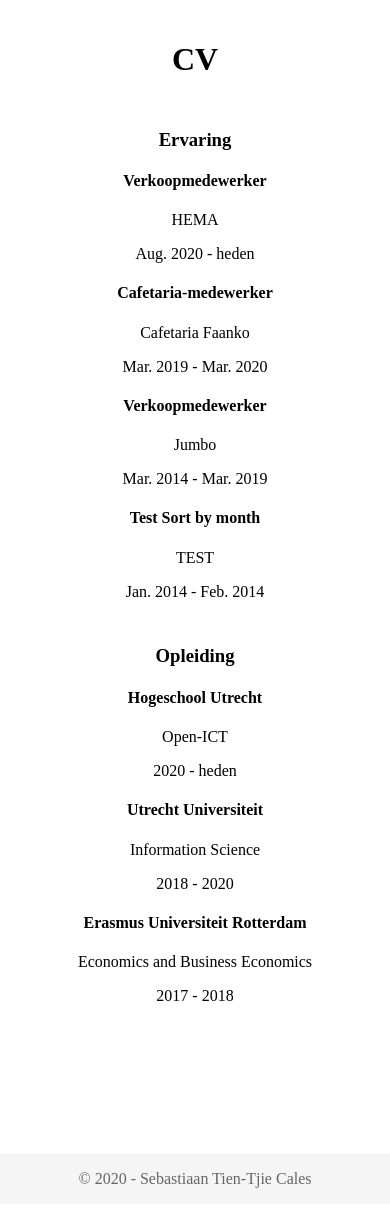
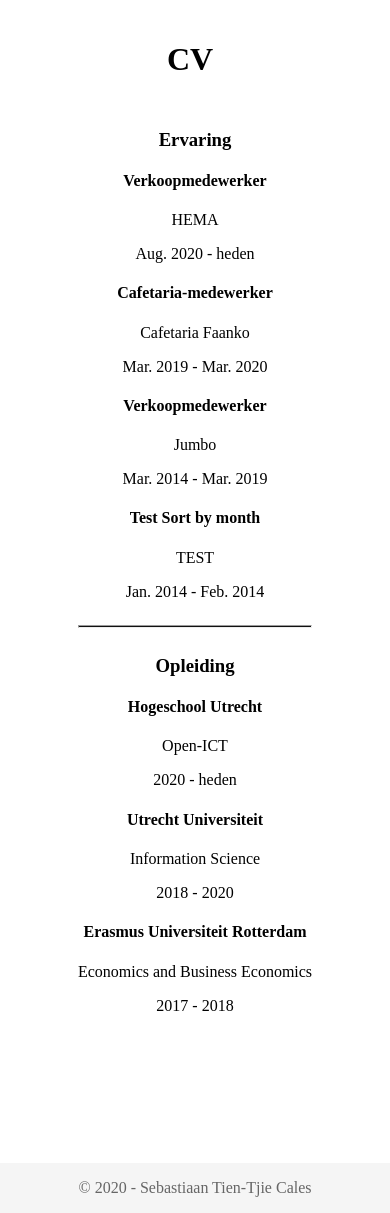
Before and after one commit to Tientjie-san/product1portfolio, a Django app: page /cv/ in a window 390 px wide. Shown: the part 100-1313 px from the top of the page. Before the commit the page ends 1288 px from the top, so only its background shows below. Run offline with Django 3.2, Linux system fonts and the light colour scheme; data comes from the database, SQL or seed files in the repository; some libraries are stand-ins or nearby versions.

Commit message:
cv pagina style geregeld

```diff
--- a/portfolio/static/portfolio/cv.css
+++ b/portfolio/static/portfolio/cv.css
@@ -1,16 +1,28 @@
 .content_grid{
     display: grid;
-    grid-template-rows: auto 1fr 1fr;
+    grid-template-rows: auto 1fr;
     grid-template-columns: 1fr 1fr;
     padding: 20px;
     gap:10px;
 
 }
 
+hr{
+    display: none;
+}
+
 .row1{
     grid-row: 1/2;
     grid-column: 1/3;
     text-align: center;
+}
+
+.row2{
+    display: grid;
+    grid-row: 2/3;
+    grid-column: 1/3;
+    grid-template-columns: 1fr 1fr;
+    background: linear-gradient(#000, #000) no-repeat center/2px 100%;
 }
 .ervaringen{
     grid-row: 2/3;
@@ -32,10 +44,26 @@
         grid-column: span 1;
         justify-self: center;
     }
+    .row2{
+        background: none;
+        justify-self: center;
+        grid-template-columns: 1fr;
+        grid-template-rows: 1fr auto 1fr;
+    }
     .ervaringen{
-        grid-row: 2/3;
+        grid-row: 1/2;
         grid-column: span 1;
         justify-self: center;
+    }
+
+    .between{
+        grid-row: 2/3;
+    }
+
+    hr{
+        display:block;
+        background-color: #111111;
+        height: 1.5px;
     }
 
     .vaardigheden{
--- a/portfolio/templates/portfolio/cv.html
+++ b/portfolio/templates/portfolio/cv.html
@@ -10,6 +10,7 @@
         <h1>CV</h1>
     </div>
 
+    <div class="row2">
         <div class="ervaringen">
         <h3>Ervaring</h3>
         <!-- laad werkervaringen -->
@@ -24,7 +25,9 @@
                 {% endif %}</p>
             {% endfor %}
         </div>
-
+        <div class="between">
+            <hr>
+        </div>
         <div class="vaardigheden">
             <h3>Opleiding</h3>
             <!-- laad opleidingen -->
@@ -40,4 +43,5 @@
             {% endfor %}
         </div>
     </div>
+</div>
 {% endblock content%}
```
Lines whose indentation alone changed are shown as unchanged.
